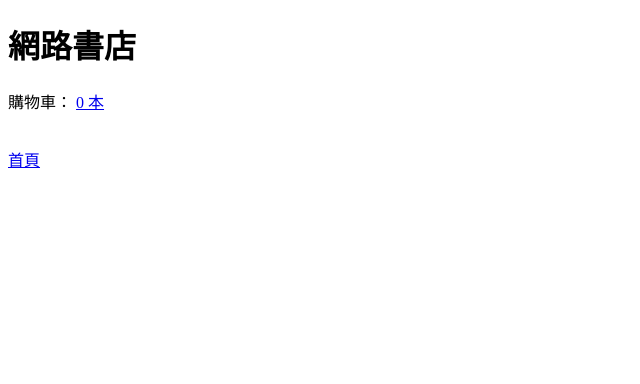
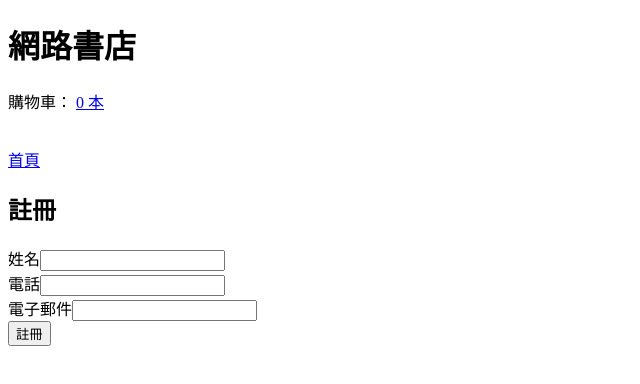
Before and after one commit to ian36410/online-bookstore, an Angular app: page /register in a window 1280 px wide. Before the commit this address led to /. Shown: the top 384 px of the page, without its empty margins (0-640 px from the left). Built offline with nearby package versions, Linux system fonts and the light colour scheme.

Commit message:
feat: 註冊頁面與欄位驗證

```diff
--- a/src/app/app.routes.ts
+++ b/src/app/app.routes.ts
@@ -22,6 +22,11 @@ export const routes: Routes = [
             import('./pages/login/login').then(module => module.Login),
     },
     {
+        path: 'register',
+        loadComponent: () =>
+            import('./pages/register/register').then(module => module.Register),
+    },
+    {
         path: '',
         redirectTo: 'home',
         pathMatch: 'full',
--- /dev/null
+++ b/src/app/pages/register/register.html
@@ -0,0 +1,29 @@
+<h2>註冊</h2>
+<form [formGroup]="registerForm" (ngSubmit)="onSubmit()">
+    <label for="name">姓名</label>
+    <input id="name" formControlName="name" />
+    @if (registerForm.controls.name.touched &&
+        registerForm.controls.name.hasError('required')) {
+            <p style="color: red;">請輸入姓名</p>
+    }
+    <br>
+    <label for="phone">電話</label>
+    <input id="phone" type="tel" formControlName="phone" />
+    @if (registerForm.controls.phone.touched &&
+        registerForm.controls.phone.hasError('required')) {
+            <p style="color: red;">請輸入電話</p>
+    }
+    <br>
+    <label for="email">電子郵件</label>
+    <input id="email" type="email" formControlName="email" />
+    @if (registerForm.controls.email.touched) {
+        @if (registerForm.controls.email.hasError('required')) {
+            <p style="color: red;">請輸入電子郵件</p>
+        }
+        @if (registerForm.controls.email.hasError('email')) {
+            <p style="color: red;">電子郵件格式不正確</p>
+        }
+    }
+    <br>
+    <button type="submit">註冊</button>
+</form>
--- /dev/null
+++ b/src/app/pages/register/register.ts
@@ -0,0 +1,41 @@
+import { Component } from '@angular/core';
+import { FormControl, FormGroup, ReactiveFormsModule, Validators } from '@angular/forms';
+
+@Component({
+  imports: [ReactiveFormsModule],
+  selector: 'app-register',
+  styleUrl: './register.css',
+  templateUrl: './register.html',
+})
+export class Register {
+  registerForm = new FormGroup({
+    name: new FormControl('',{
+      nonNullable: true,
+      validators: [
+        Validators.required,
+      ]
+    }),
+
+    phone: new FormControl('', {
+      nonNullable: true,
+      validators: [
+        Validators.required,
+      ]
+    }),
+
+    email: new FormControl('', {
+      nonNullable: true,
+      validators: [
+        Validators.required,
+        Validators.email,
+      ]
+    }),
+  });
+
+  onSubmit(): void{
+    if(this.registerForm.invalid){
+      this.registerForm.markAllAsTouched();
+      return;
+    }
+  }
+}
```
Also changed, not shown: src/app/pages/register/register.css (added), 1 other file (tests, documents, lock files or other folders).
